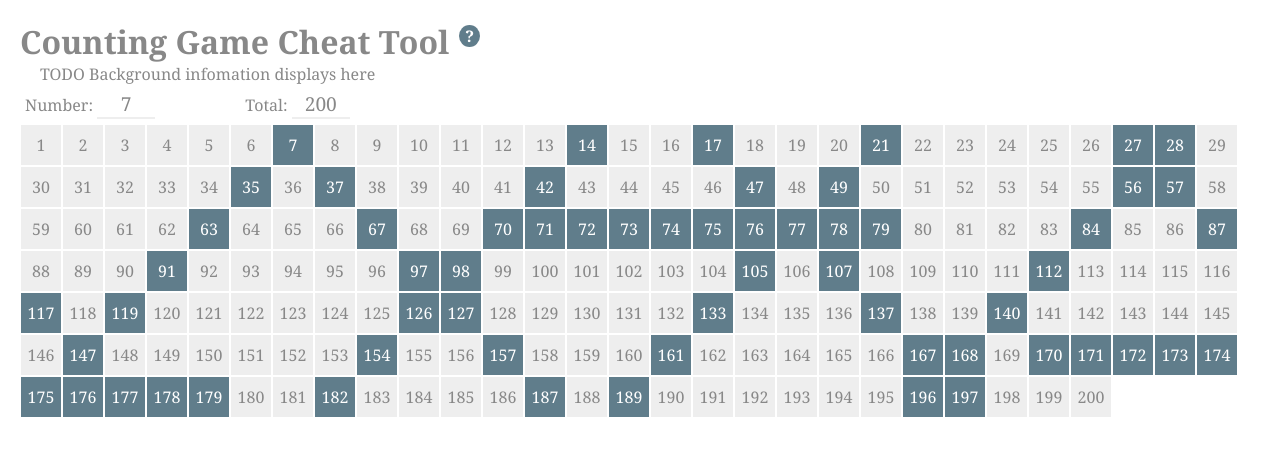
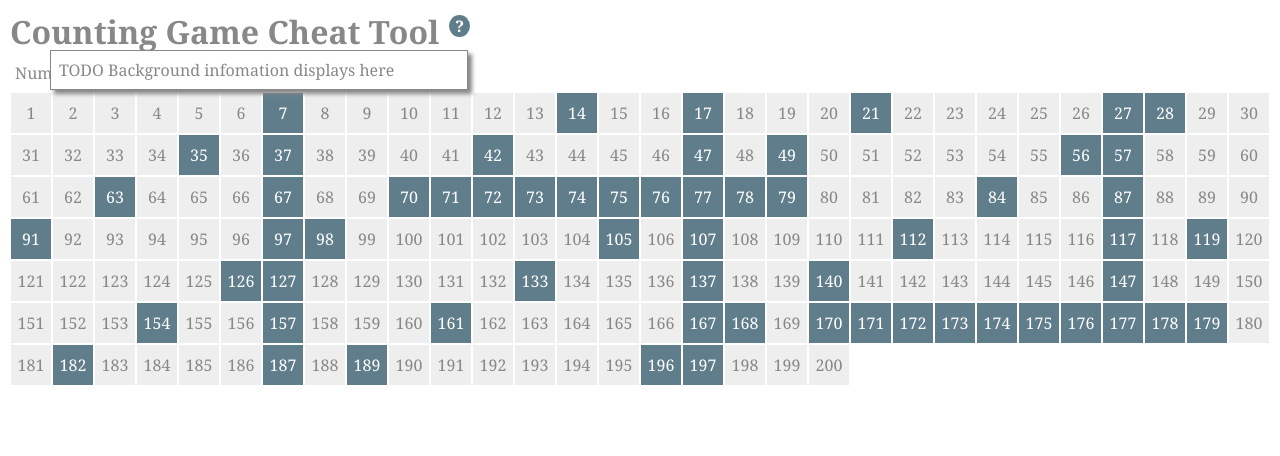
Before and after one commit to apoliszk/CountingGame, a website: page index.html in a window 1280 px wide. Drawn offline with Linux system fonts and the light colour scheme.

Commit message:
support device mode

```diff
--- a/index.html
+++ b/index.html
@@ -5,7 +5,7 @@
     <meta charset="UTF-8">
     <title>Counting Game</title>
     <link rel="shortcut icon" type="image/ico" href="favicon.ico">
-    <meta name="viewport" content="width=device-width, initial-scale=1">
+    <meta name="viewport" content="width=500, user-scalable=no">
     <link rel="stylesheet" href="styles.css">
     <!-- 1. Load libraries -->
     <!-- IE required polyfill -->
--- a/styles.css
+++ b/styles.css
@@ -3,11 +3,14 @@
     margin: 0;
 }
 body {
-    margin: 20px;
+    margin: 10px;
 }
 body, input[text] {
     color: #888;
     font-family: Cambria, Georgia;
+}
+my-info {
+    position: relative;
 }
 .help {
     color: inherit;
@@ -28,8 +31,14 @@ body, input[text] {
     background: #CFD8DC;
 }
 .background-info {
-    padding: 0px 20px;
-    margin: 0px;
+    padding: 8px;
+    width: 400px;
+    background: white;
+    position: absolute;
+    border: 1px solid #888;
+    box-shadow: 4px 4px 4px #888;
+    top: 40px;
+    left: 40px;
 }
 input[text] {
     border: 0px;
```
